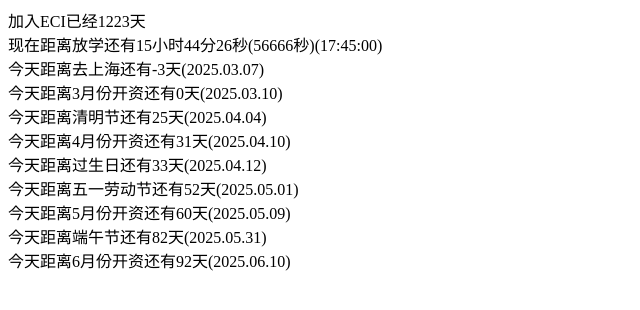
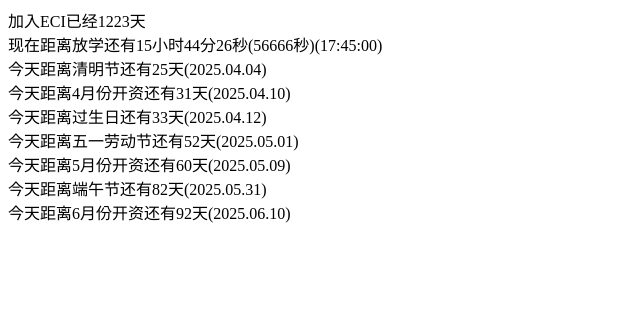
Before and after one commit to heqihang/heqihang.github.io, a plain HTML site: page index.html in a window 1280 px wide. Shown: the whole page, without its empty margins (0-640 px from the left). Drawn offline with Linux system fonts and the light colour scheme.

Commit message:
Update index.html

```diff
--- a/index.html
+++ b/index.html
@@ -7,8 +7,6 @@
 <body>
 <div id="toECI"></div>
 <div id="text"></div>
-<div id="s"></div>
-<div id="s03"></div>
 <div id="q-m"></div>
 <div id="s04"></div>
 <div id="birth"></div>
@@ -52,8 +50,6 @@
   const currentMonth = currentTime.getMonth() + 1
   const currentDay = currentTime.getDate()
   const currentDate = new Date(`${currentYear}-${currentMonth}-${currentDay}`)
-  const endSHDate = new Date('2025-03-07')
-  const endS03Date = new Date('2025-03-10')
   const endQMDate = new Date('2025-04-04')
   const endS04Date = new Date('2025-04-10')
   const endBirthDate = new Date('2025-04-12')
@@ -61,8 +57,6 @@
   const endLaborDate = new Date('2025-05-01')
   const endDragonDate = new Date('2025-05-31')
   const endS06Date = new Date('2025-06-10')
-  const distanceSH = endSHDate.getTime() - currentDate.getTime()
-  const distanceS03 = endS03Date.getTime() - currentDate.getTime()
   const distanceQM = endQMDate.getTime() - currentDate.getTime()
   const distanceS04 = endS04Date.getTime() - currentDate.getTime()
   const distanceBirth = endBirthDate.getTime() - currentDate.getTime()
@@ -70,8 +64,6 @@
   const distanceLabor = endLaborDate.getTime() - currentDate.getTime()
   const distanceS06 = endS06Date.getTime() - currentDate.getTime()
   const distanceDragon = endDragonDate.getTime() - currentDate.getTime()
-  document.getElementById('s').innerText = `今天距离去上海还有${Math.floor(distanceSH / 1000 / 24 / 60 / 60)}天(2025.03.07)`
-  document.getElementById('s03').innerText = `今天距离3月份开资还有${Math.floor(distanceS03 / 1000 / 24 / 60 / 60)}天(2025.03.10)`
   document.getElementById('q-m').innerText = `今天距离清明节还有${Math.floor(distanceQM / 1000 / 24 / 60 / 60)}天(2025.04.04)`
   document.getElementById('s04').innerText = `今天距离4月份开资还有${Math.floor(distanceS04 / 1000 / 24 / 60 / 60)}天(2025.04.10)`
   document.getElementById('birth').innerText = `今天距离过生日还有${Math.floor(distanceBirth / 1000 / 24 / 60 / 60)}天(2025.04.12)`
```
